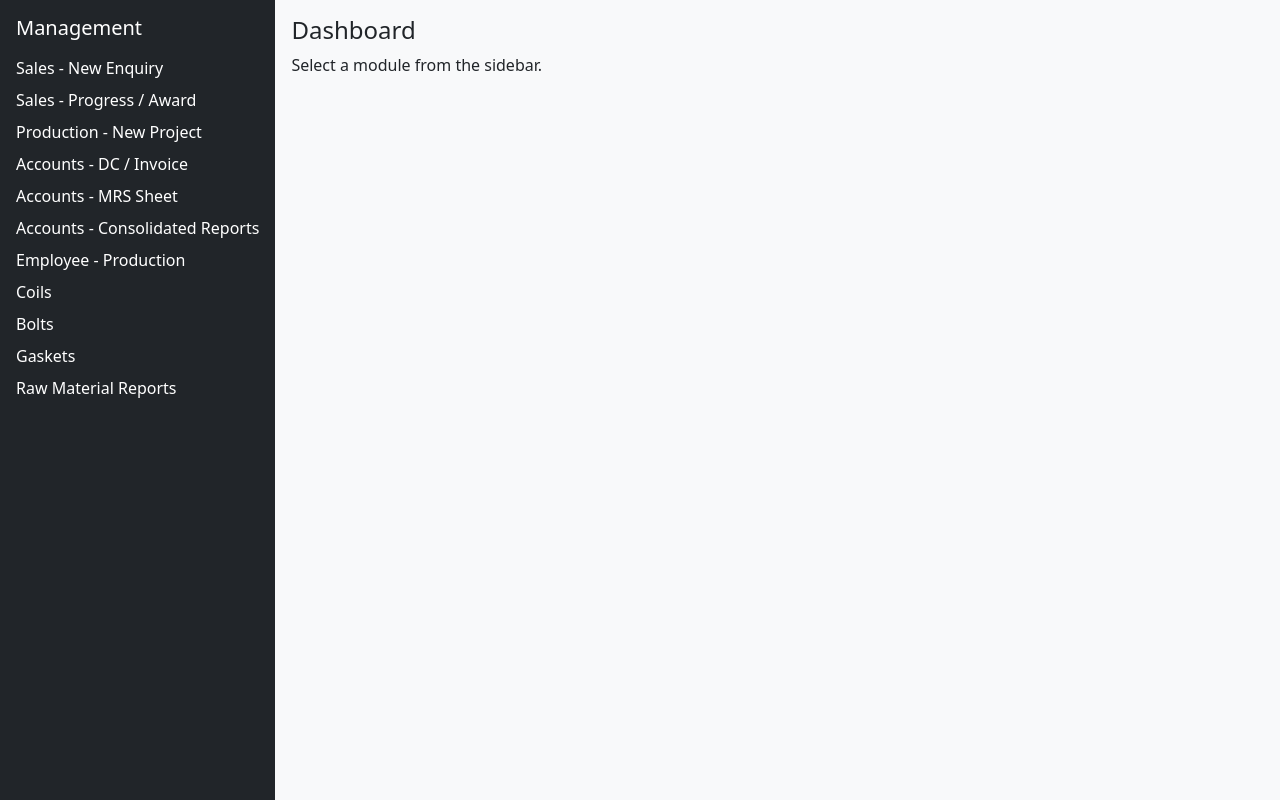
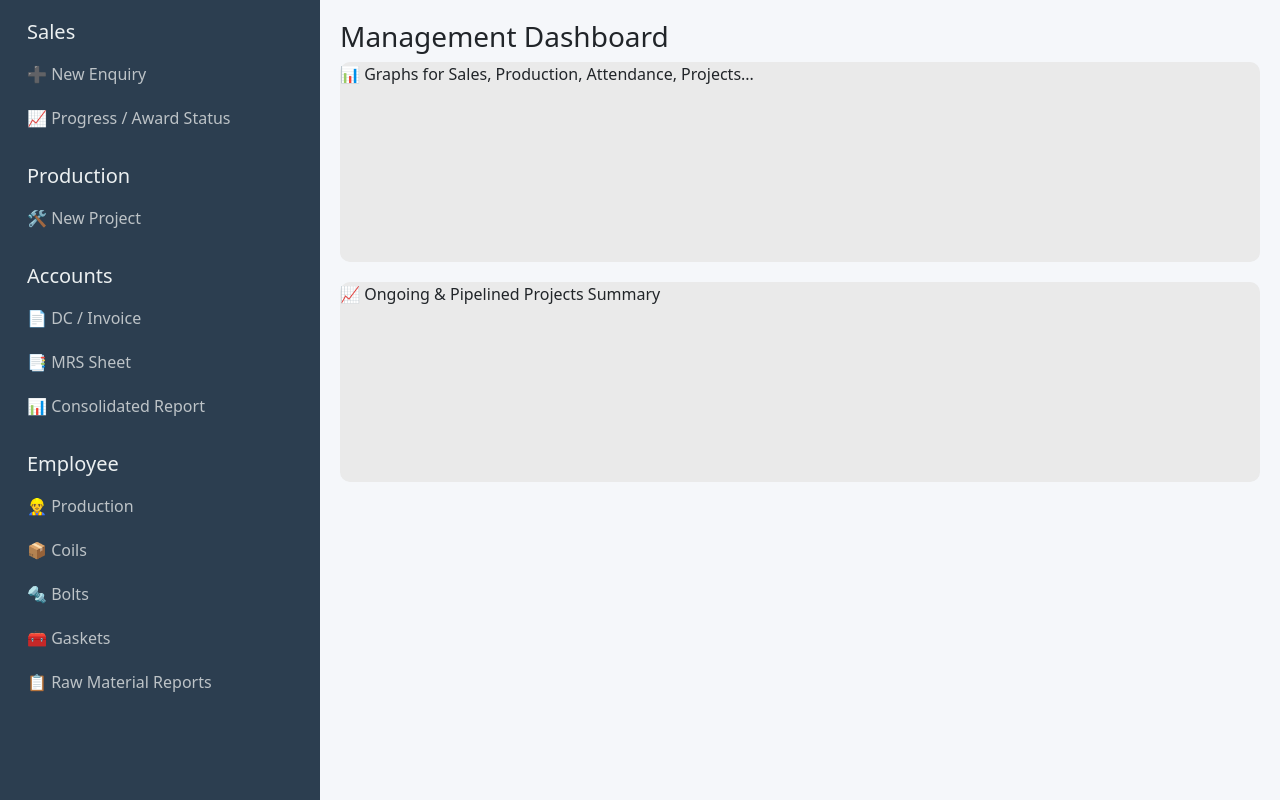
Before and after one commit to Madhan12-tech/Vanes_erp, a Flask app: page /management in a window 1280 px wide. Run offline with Flask 3, Linux system fonts and the light colour scheme; the visitor is signed in with stand-in values (Sample User, id 1).

Commit message:
Update management.html

```diff
--- a/templates/management.html
+++ b/templates/management.html
@@ -1,62 +1,108 @@
-<!-- management.html (updated with New Enquiry modal and AJAX loading) --><!DOCTYPE html><html lang="en">
+<!DOCTYPE html>
+<html lang="en">
 <head>
   <meta charset="UTF-8">
-  <meta name="viewport" content="width=device-width, initial-scale=1.0">
-  <title>Management</title>
-  <link href="https://cdn.jsdelivr.net/npm/bootstrap@5.3.0/dist/css/bootstrap.min.css" rel="stylesheet">
+  <title>Management Panel</title>
+  <link rel="stylesheet" href="https://cdn.jsdelivr.net/npm/bootstrap@5.3.0/dist/css/bootstrap.min.css">
   <style>
-    body { background-color: #f8f9fa; }
-    .sidebar { background-color: #212529; min-height: 100vh; color: white; padding: 1rem; }
-    .sidebar a { color: white; text-decoration: none; display: block; margin-bottom: 0.5rem; }
-    .sidebar a:hover { text-decoration: underline; }
+    body {
+      background-color: #f5f7fa;
+    }
+    .sidebar {
+      min-height: 100vh;
+      background-color: #2c3e50;
+      padding-top: 20px;
+      color: white;
+    }
+    .sidebar h5 {
+      color: #ecf0f1;
+      padding-left: 15px;
+    }
+    .sidebar a {
+      display: block;
+      color: #bdc3c7;
+      padding: 10px 15px;
+      text-decoration: none;
+    }
+    .sidebar a:hover {
+      background-color: #34495e;
+      color: white;
+    }
+    .main-content {
+      padding: 20px;
+    }
+    .card-placeholder {
+      height: 200px;
+      background-color: #eaeaea;
+      border-radius: 10px;
+      margin-bottom: 20px;
+    }
   </style>
 </head>
 <body>
-<div class="d-flex">
-  <div class="sidebar">
-    <h5 class="mb-3">Management</h5>
-    <a href="#" data-bs-toggle="modal" data-bs-target="#newEnquiryModal">Sales - New Enquiry</a>
-    <a href="/progress-award">Sales - Progress / Award</a>
-    <a href="/new-project">Production - New Project</a>
-    <a href="/dc-invoice">Accounts - DC / Invoice</a>
-    <a href="/mrs-sheet">Accounts - MRS Sheet</a>
-    <a href="/consolidated-report">Accounts - Consolidated Reports</a>
-    <a href="/employee-production">Employee - Production</a>
-    <a href="/raw-coils">Coils</a>
-    <a href="/raw-bolts">Bolts</a>
-    <a href="/raw-gaskets">Gaskets</a>
-    <a href="/raw-reports">Raw Material Reports</a>
+<div class="container-fluid">
+  <div class="row">
+    <!-- Sidebar -->
+    <div class="col-md-3 sidebar">
+      <h5>Sales</h5>
+      <a href="#" id="newEnquiryBtn">➕ New Enquiry</a>
+      <a href="/progress-award">📈 Progress / Award Status</a>
+
+      <h5 class="mt-4">Production</h5>
+      <a href="/new-project">🛠️ New Project</a>
+
+      <h5 class="mt-4">Accounts</h5>
+      <a href="/dc-invoice">📄 DC / Invoice</a>
+      <a href="/mrs-sheet">📑 MRS Sheet</a>
+      <a href="/consolidated-report">📊 Consolidated Report</a>
+
+      <h5 class="mt-4">Employee</h5>
+      <a href="/employee-production">👷‍♂️ Production</a>
+      <a href="/raw-coils">📦 Coils</a>
+      <a href="/raw-bolts">🔩 Bolts</a>
+      <a href="/raw-gaskets">🧰 Gaskets</a>
+      <a href="/raw-reports">📋 Raw Material Reports</a>
+    </div>
+
+    <!-- Main content -->
+    <div class="col-md-9 main-content">
+      <h3>Management Dashboard</h3>
+      <div class="card-placeholder">📊 Graphs for Sales, Production, Attendance, Projects...</div>
+      <div class="card-placeholder">📈 Ongoing & Pipelined Projects Summary</div>
+    </div>
   </div>
-  <div class="flex-grow-1 p-3">
-    <h4>Dashboard</h4>
-    <p>Select a module from the sidebar.</p>
-  </div>
-</div><!-- New Enquiry Modal --><div class="modal fade" id="newEnquiryModal" tabindex="-1" aria-labelledby="newEnquiryModalLabel" aria-hidden="true">
-  <div class="modal-dialog modal-xl">
+</div>
+
+<!-- Modal for New Enquiry -->
+<div class="modal fade" id="newEnquiryModal" tabindex="-1" aria-labelledby="newEnquiryModalLabel" aria-hidden="true">
+  <div class="modal-dialog modal-xl modal-dialog-scrollable">
     <div class="modal-content">
       <div class="modal-header">
-        <h5 class="modal-title">New Enquiry</h5>
+        <h5 class="modal-title" id="newEnquiryModalLabel">New Enquiry</h5>
         <button type="button" class="btn-close" data-bs-dismiss="modal" aria-label="Close"></button>
       </div>
-      <div class="modal-body" id="newEnquiryFormBody">
-        <div class="text-center">Loading...</div>
+      <div class="modal-body" id="newEnquiryContent">
+        <div class="text-center">Loading form...</div>
       </div>
     </div>
   </div>
-</div><script src="https://cdn.jsdelivr.net/npm/bootstrap@5.3.0/dist/js/bootstrap.bundle.min.js"></script><script>
-document.addEventListener("DOMContentLoaded", function () {
-  const modal = document.getElementById('newEnquiryModal');
-  modal.addEventListener('show.bs.modal', function () {
+</div>
+
+<!-- Scripts -->
+<script src="https://cdn.jsdelivr.net/npm/bootstrap@5.3.0/dist/js/bootstrap.bundle.min.js"></script>
+<script>
+  document.getElementById('newEnquiryBtn').addEventListener('click', function (e) {
+    e.preventDefault();
     fetch('/new-enquiry')
       .then(response => response.text())
       .then(html => {
-        document.getElementById('newEnquiryFormBody').innerHTML = html;
+        document.getElementById('newEnquiryContent').innerHTML = html;
+        new bootstrap.Modal(document.getElementById('newEnquiryModal')).show();
       })
       .catch(error => {
-        document.getElementById('newEnquiryFormBody').innerHTML = "<p class='text-danger'>Failed to load form.</p>";
-        console.error('Error loading form:', error);
+        document.getElementById('newEnquiryContent').innerHTML = "<p class='text-danger'>Failed to load form.</p>";
       });
   });
-});
-</script></body>
+</script>
+</body>
 </html>
```
